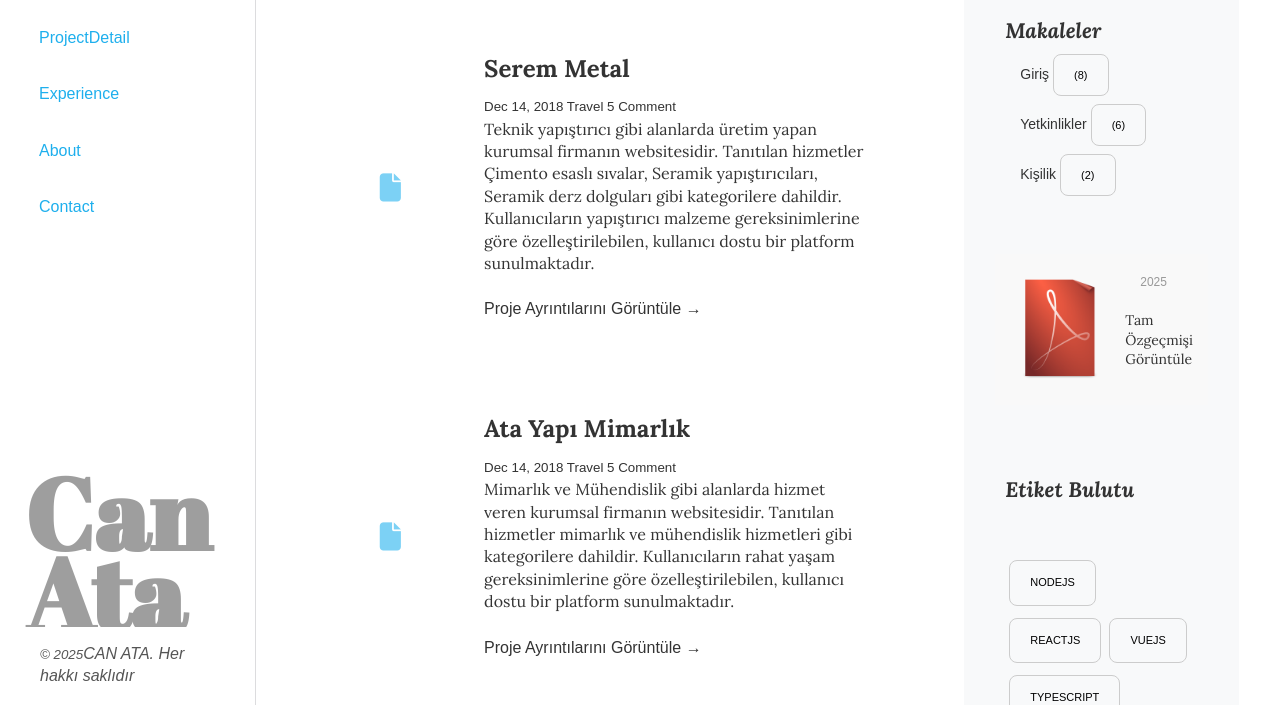
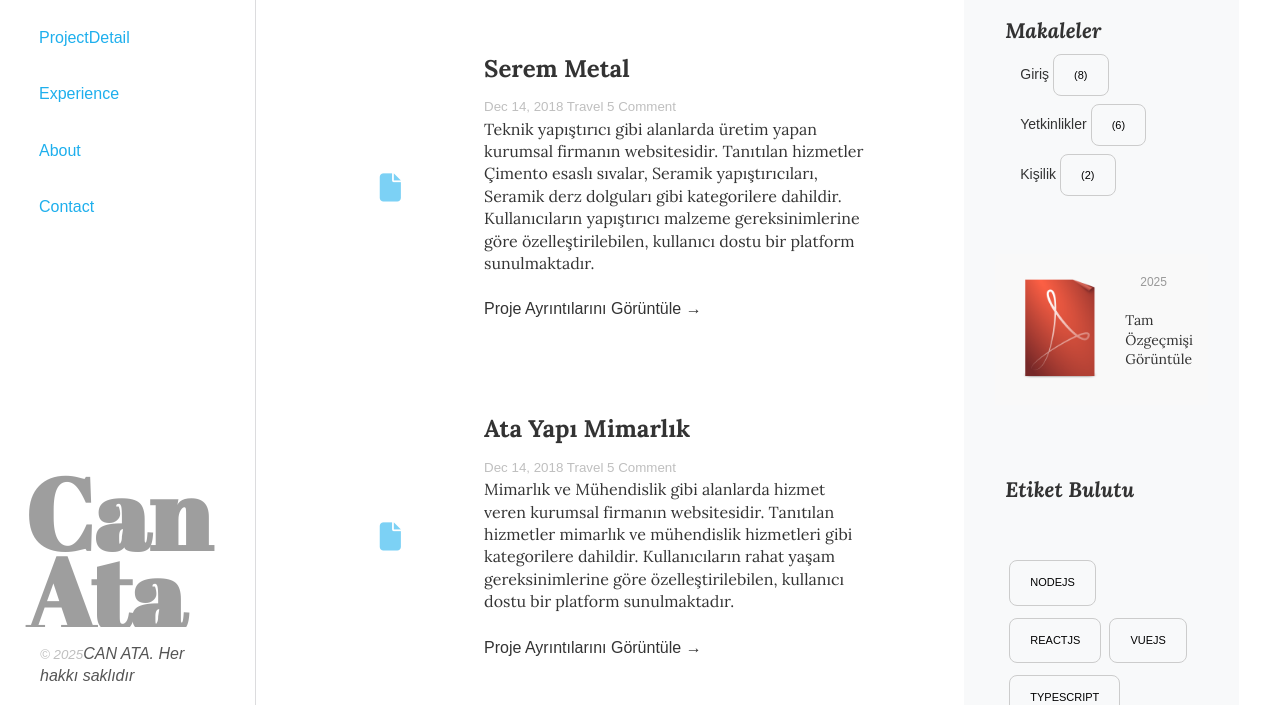
Before and after one commit to megaconet/can.ata.portfoy, a plain HTML site: page index.html in a window 1280 px wide. Shown: the top 705 px of the page. Drawn offline with nearby package versions, Linux system fonts and the light colour scheme; grey boxes are pictures that could not be loaded; a script that the page names is missing.

Commit message:
Update Template.css

```diff
--- a/Template.css
+++ b/Template.css
@@ -316,6 +316,10 @@ textarea::placeholder {
     font-family: 'Poppins', sans-serif;
 }
 
+small {
+    color: #bfbfbf;
+    margin-bottom: 4%;
+}
 
 .newsletter {
     margin-bottom: 20px;
```
